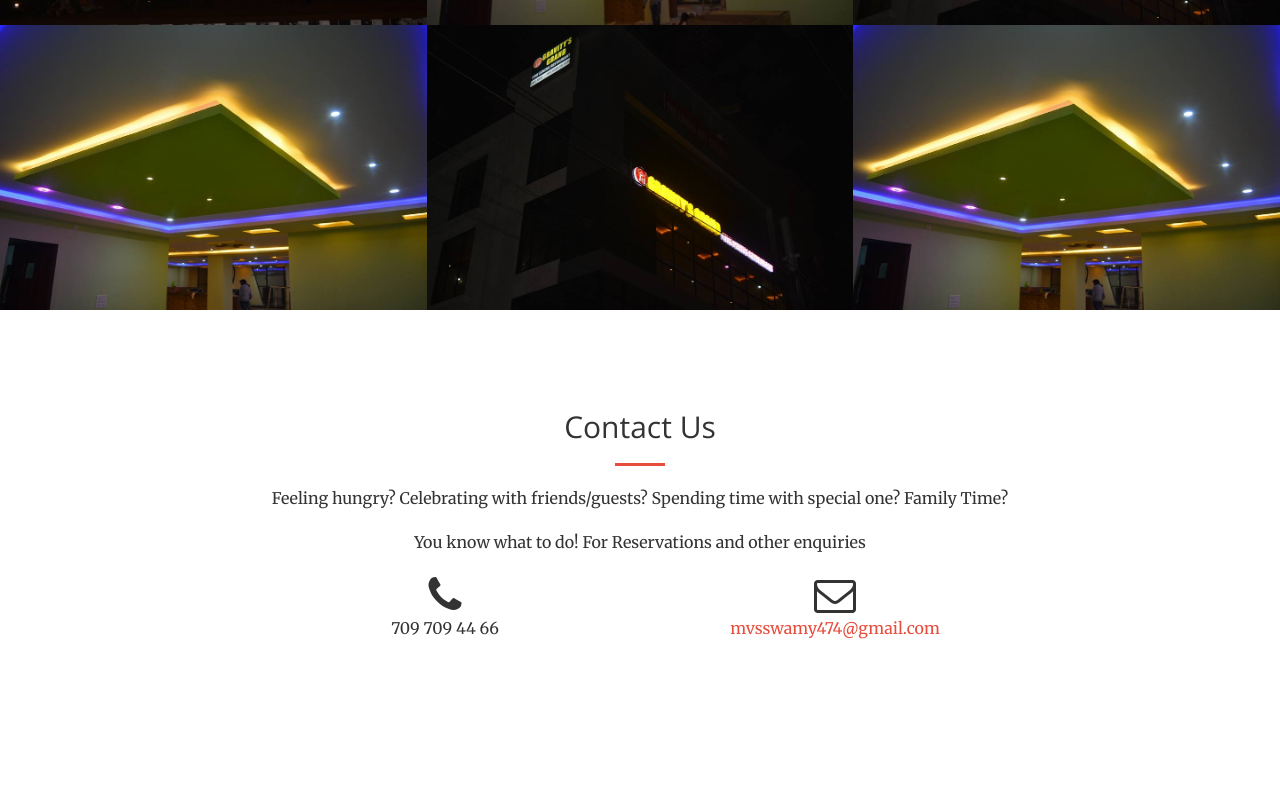
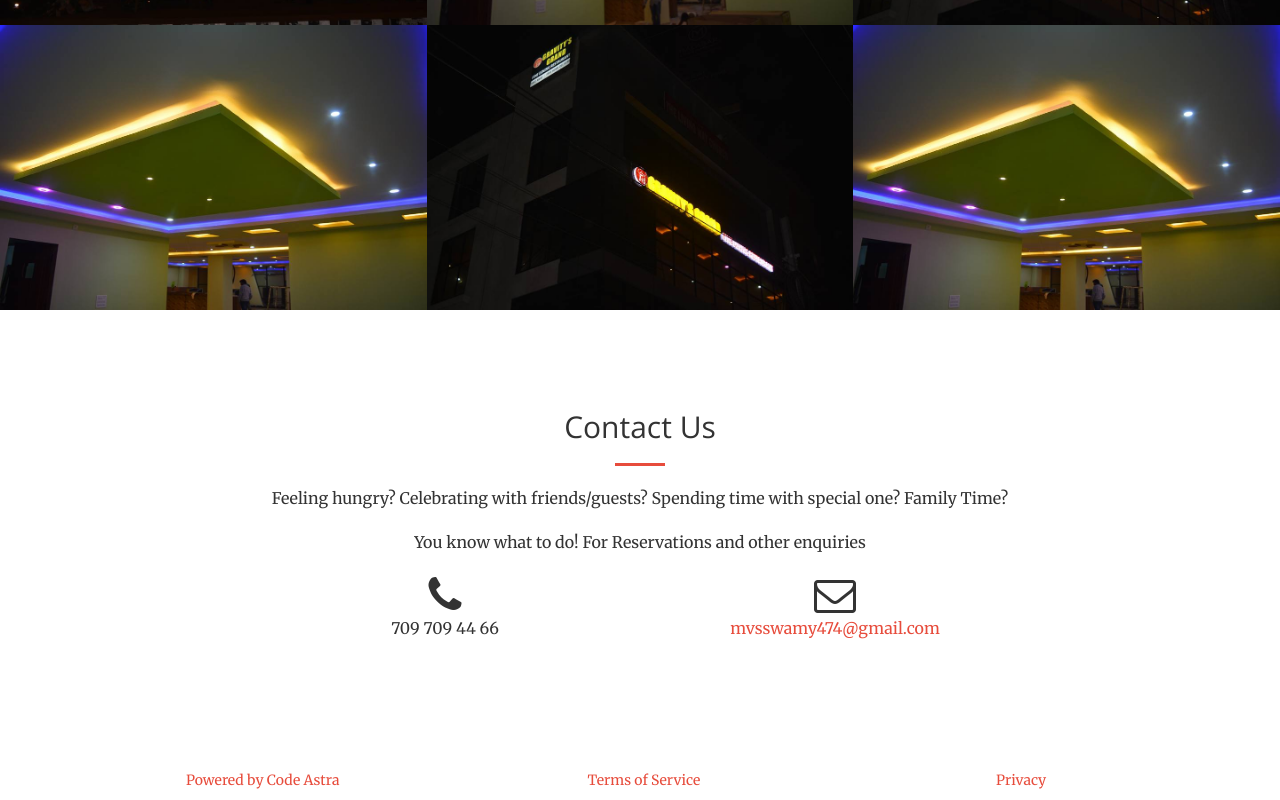
Before and after one commit to Gravitysgrand/gravitysgrand.github.io, a website: page index.html in a window 1280 px wide. Shown: the part 1982-2782 px from the top of the page. Before the commit the page ends 2742 px from the top, so only its background shows below. Drawn offline with nearby package versions, Linux system fonts and the light colour scheme.

Commit message:
added footer

```diff
--- a/index.html
+++ b/index.html
@@ -264,6 +264,20 @@
         </div>
     </section>
 
+    <footer>
+        <div class="container text-center">
+            <div class="row">
+                <div class="col-lg-12">
+                    <ul class="nav nav-pills nav-justified">
+                        <li><a href="/">Powered by Code Astra</a></li>
+                        <li><a href="#">Terms of Service</a></li>
+                        <li><a href="#">Privacy</a></li>
+                    </ul>
+                </div>
+            </div>
+        </div>
+    </footer>
+
     <!-- jQuery -->
     <script src="vendor/jquery/jquery.min.js"></script>
 
```
